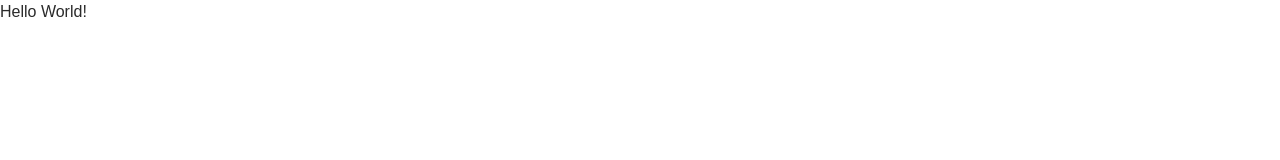
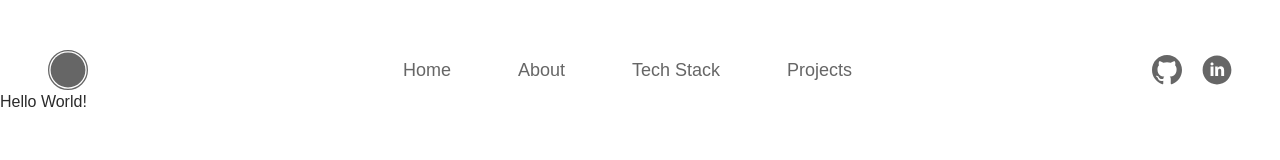
Before and after one commit to Wesley-wsl/personal-portfolio, an Astro site: page / in a window 1280 px wide. Built offline with nearby package versions, Linux system fonts and the light colour scheme; Astro itself is replaced by a stand-in of ours.

Commit message:
feat: define header in layout and apply global css

```diff
--- /dev/null
+++ b/src/components/molecules/Header/header.astro
@@ -0,0 +1,25 @@
+---
+
+---
+
+<header class="flex items-center justify-between mt-[50px] max-w-[1215px] mx-auto px-[15px]">
+	<img src="/assets/icons/logo.svg" alt="Logo" width="40px" height="30px" class="mr-[15px]" />
+
+	<nav>
+		<ul class="flex gap-[67px] text-[--secondary] text-[18px]">
+			<li><a href="/">Home</a></li>
+			<li><a href="/about">About</a></li>
+			<li><a href="/tech-stack">Tech Stack</a></li>
+			<li><a href="#projects">Projects</a></li>
+		</ul>
+	</nav>
+
+	<div class="flex gap-[20px]">
+		<a class="" href="https://github.com/Wesley-wsl" target="_blank">
+			<img src="/assets/icons/github-icon.svg" alt="Github icon" />
+		</a>
+		<a href="https://www.linkedin.com/in/wesley-westellley" target="_blank">
+			<img src="/assets/icons/linkedin-icon.svg" alt="Github icon" />
+		</a>
+	</div>
+</header>
--- /dev/null
+++ b/src/core/styles/common.css
@@ -0,0 +1,46 @@
+@tailwind base;
+@tailwind components;
+@tailwind utilities;
+
+:root {
+    --primary: #2b2b2b;
+    --secondary: #666666;
+    --background: #ffffff;
+    --card-title: #000;
+    --success: #d7ffe0;
+    --card-background: #F6F8FA;
+}
+
+* {
+    margin: 0;
+    padding: 0;
+    box-sizing: border-box;
+    font-family: 'Inter Variable', sans-serif;
+}
+
+a {
+    text-decoration: none;
+}
+
+html {
+    font-family: system-ui, sans-serif;
+}
+
+body {
+    background-color: var(---background);
+}
+
+@layer components {
+	.title {
+		@apply mt-[-38px] text-center text-[48px] font-black text-[--primary];
+	}
+
+	.subtitle {
+		@apply max-w-[719px] text-center text-[30px] font-normal text-[--secondary];
+	}
+}
+
+.tech-grid {
+    display: grid;
+    grid-template-columns: 1fr 1fr 1fr;
+}
--- a/src/layouts/Layout.astro
+++ b/src/layouts/Layout.astro
@@ -1,5 +1,7 @@
 ---
 import '@fontsource-variable/inter';
+import Header from '../components/molecules/Header/header.astro';
+import '../core/styles/common.css';
 
 interface Props {
 	title: string;
@@ -14,32 +16,13 @@ const { title } = Astro.props;
 		<meta charset="UTF-8" />
 		<meta name="description" content="Astro description" />
 		<meta name="viewport" content="width=device-width" />
-        <link rel="icon" type="image/png" href="/assets/icons/logo.png" />
+		<link rel="icon" type="image/png" href="/assets/icons/logo.svg" />
 		<meta name="generator" content={Astro.generator} />
 		<title>{title}</title>
 	</head>
 	<body class="text-[--primary]">
+		<Header />
+
 		<slot />
 	</body>
 </html>
-
-<style is:global>
-    :root {
-        --primary: #2B2B2B;
-        --secondary: #666666
-        --background: #FFFFFF;
-        --card-title: #000;
-        --success: #D7FFE0
-    }
-
-    * {
-        margin: 0;
-        padding: 0;
-        box-sizing: border-box;
-        font-family: 'Inter Variable', sans-serif;
-    }
-
-    html {
-        font-family: system-ui, sans-serif;
-    }
-</style>
```
Lines whose indentation alone changed are shown as unchanged.
